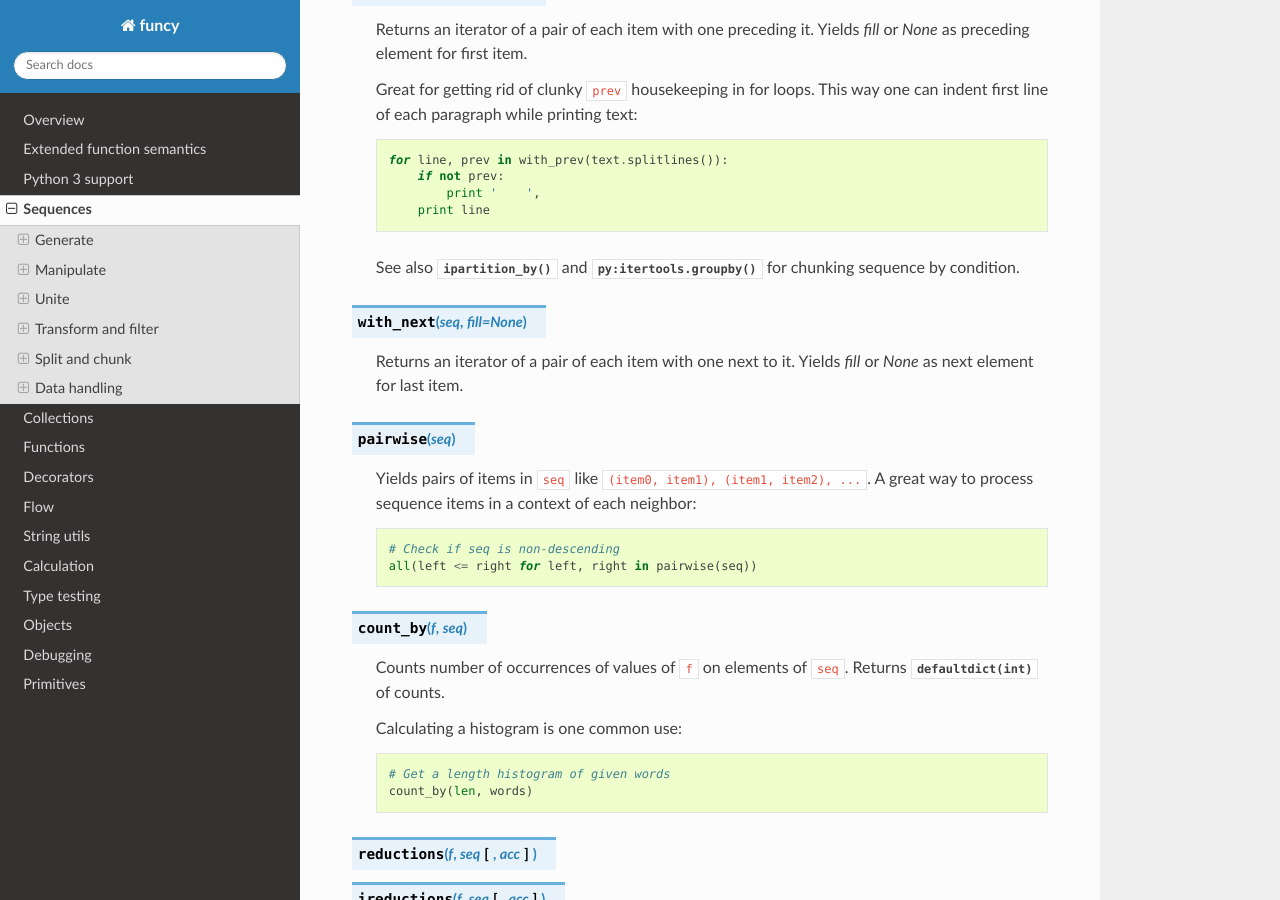
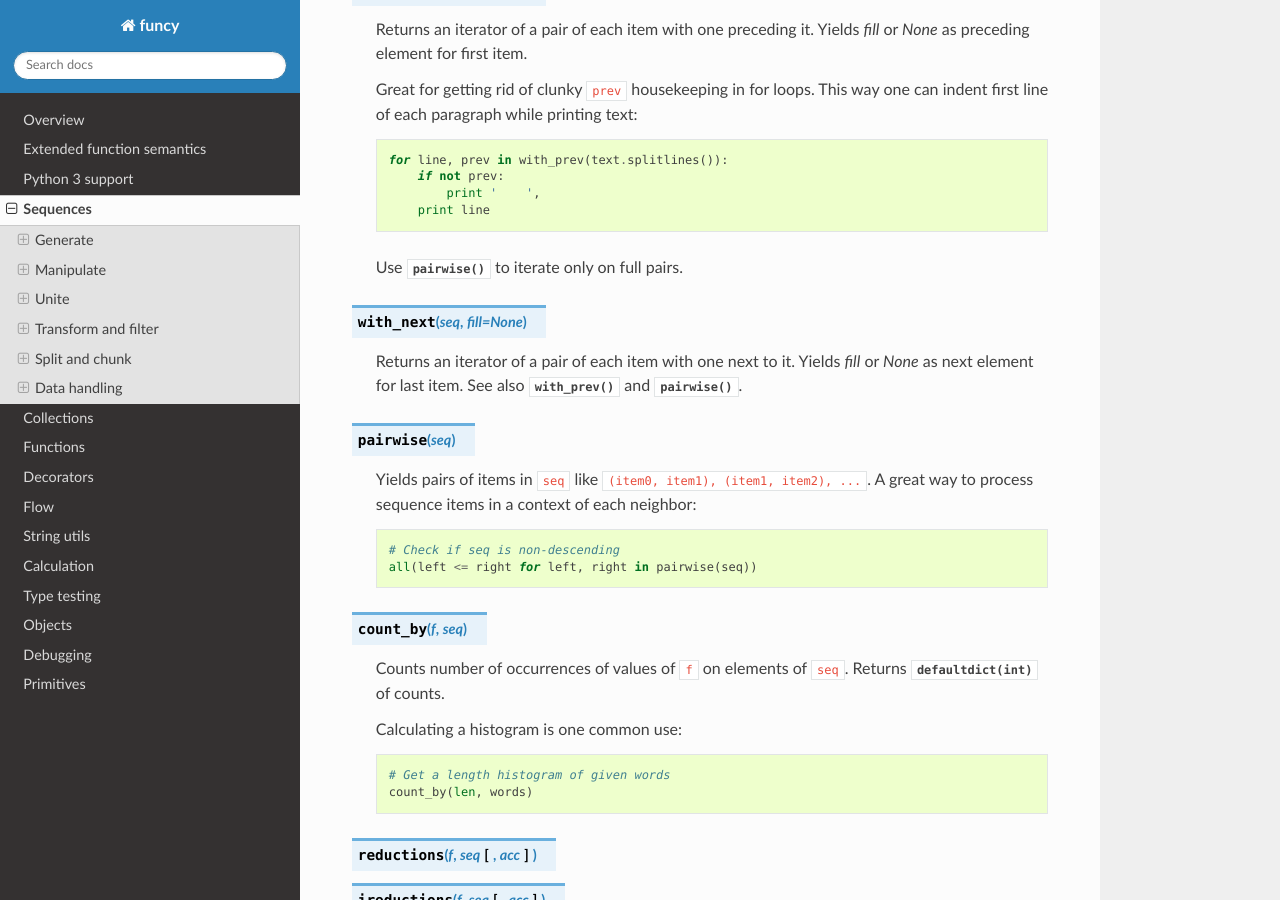
Before and after one commit to Jamaal224/funcy, a Sphinx documentation site: the page built from docs/seqs.rst, in a window 1280 px wide and 900 px high, scrolled down 11000 px. Built offline with Sphinx 7.4.7 and the Read the Docs theme 2.0.0, drawn with Linux system fonts in a browser that asks for light colours.

Commit message:
Recommend pairwise() in related funcs docs

```diff
--- a/docs/seqs.rst
+++ b/docs/seqs.rst
@@ -482,12 +482,12 @@ Data handling
                 print '    ',
             print line
 
-    See also :func:`ipartition_by` and :func:`py:itertools.groupby` for chunking sequence by condition.
+    Use :func:`pairwise` to iterate only on full pairs.
 
 
 .. function:: with_next(seq, fill=None)
 
-    Returns an iterator of a pair of each item with one next to it. Yields `fill` or `None` as next element for last item.
+    Returns an iterator of a pair of each item with one next to it. Yields `fill` or `None` as next element for last item. See also :func:`with_prev` and :func:`pairwise`.
 
 
 .. function:: pairwise(seq)
```
